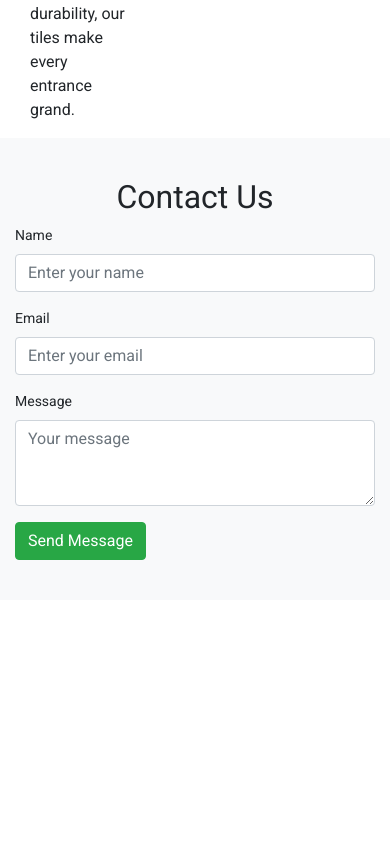
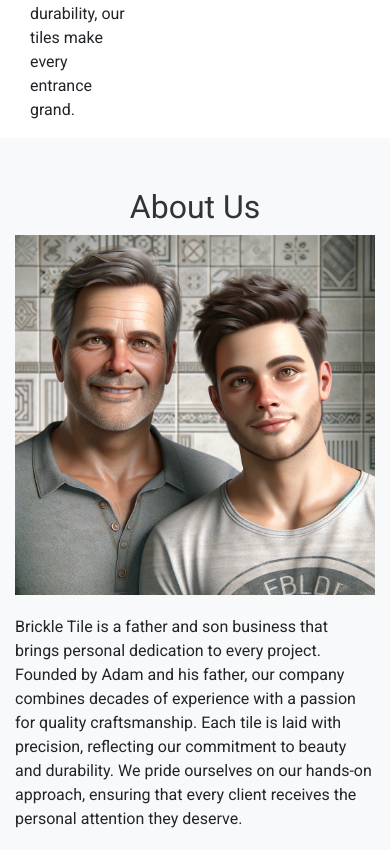
Before and after one commit to Santiago-Betancur/Brickle-Tile-Bootstrap, a plain HTML site: page index.html in a window 390 px wide. Shown: the part 1440-2290 px from the top of the page. Before the commit the page ends 2040 px from the top, so only its background shows below. Drawn offline with nearby package versions, Linux system fonts and the light colour scheme.

Commit message:
Add 'About Us' section with responsive layout
- Implement a two-column layout in the 'About Us' section using Bootstrap's grid system.
- Place an image of Adam and his father on the left column to visually represent the family nature of the business.
- Add a descriptive paragraph on the right column, detailing the history and values of Brickle Tile.
- Style the section with background color, padding, and text alignment to ensure consistency with the website's design theme.
- Ensure responsiveness across devices, with image and text stacking on smaller screens.

```diff
--- a/index.html
+++ b/index.html
@@ -231,7 +231,20 @@
         </div>
       </div>
     </section>
-
+    <!-- About Us Section -->
+    <section id="aboutUs" class="about-us-section bg-light">
+      <div class="container">
+        <h2 class="text-center">About Us</h2>
+        <div class="row align-items-center">
+          <div class="col-md-6">
+            <img src="images/aboutUsMock.webp" alt="Adam and His Father" class="img-fluid">
+          </div>
+          <div class="col-md-6">
+            <p>Brickle Tile is a father and son business that brings personal dedication to every project. Founded by Adam and his father, our company combines decades of experience with a passion for quality craftsmanship. Each tile is laid with precision, reflecting our commitment to beauty and durability. We pride ourselves on our hands-on approach, ensuring that every client receives the personal attention they deserve.</p>
+        </div>
+        </div>
+      </div>
+    </section>
     <section id="contact" class="contact-section bg-light">
       <div class="container">
         <h2 class="text-center">Contact Us</h2>
@@ -275,7 +288,6 @@
     </section>
 
     <script src="https://code.jquery.com/jquery-3.6.0.min.js"></script>
-
     <script src="https://cdn.jsdelivr.net/npm/bootstrap@4.5.2/dist/js/bootstrap.bundle.min.js"></script>
     <script src="app.js"></script>
   </body>
--- a/styles.css
+++ b/styles.css
@@ -111,6 +111,19 @@ small {
   color: #333;
   margin-top: 10px;
 }
+/* about us section */
+.about-us-section {
+  background-color: #f8f9fa;
+  padding: 50px 0;
+}
+
+.about-us-section img {
+  margin-bottom: 20px;
+}
+
+.about-us-section h2 {
+  color: #333;
+}
 
 /* Responsive design */
 @media (max-width: 768px) {
```
